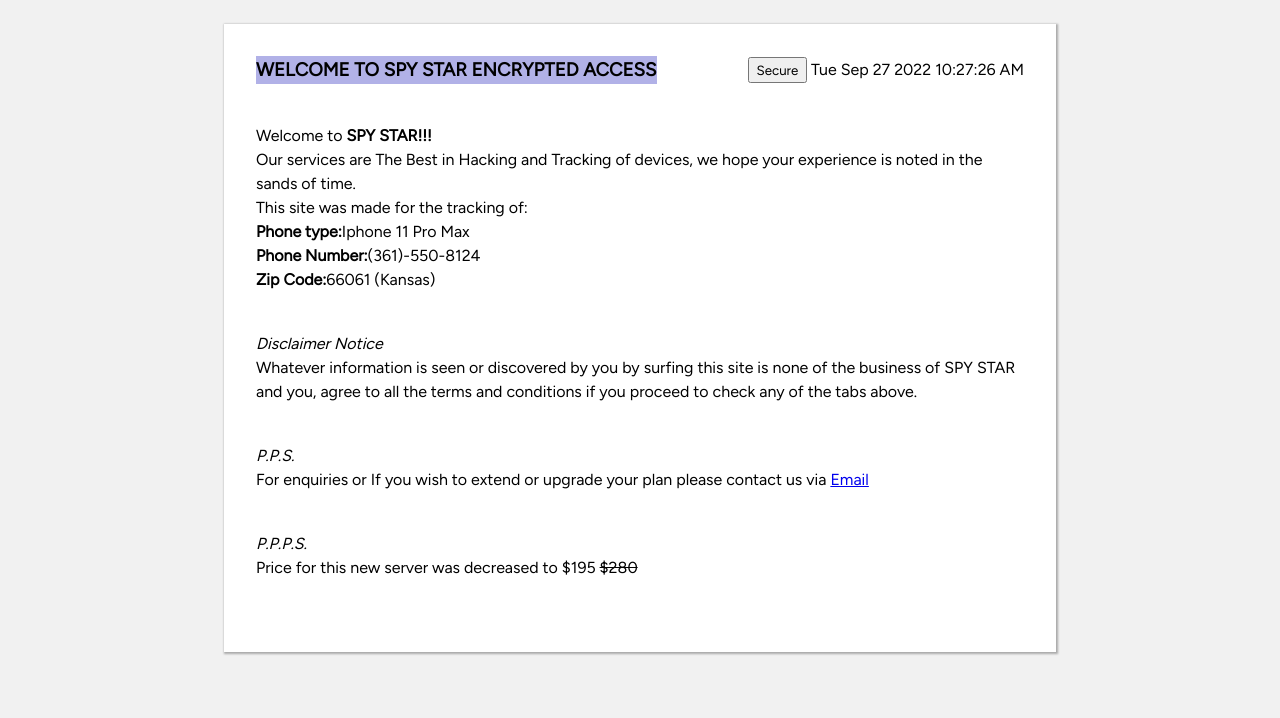
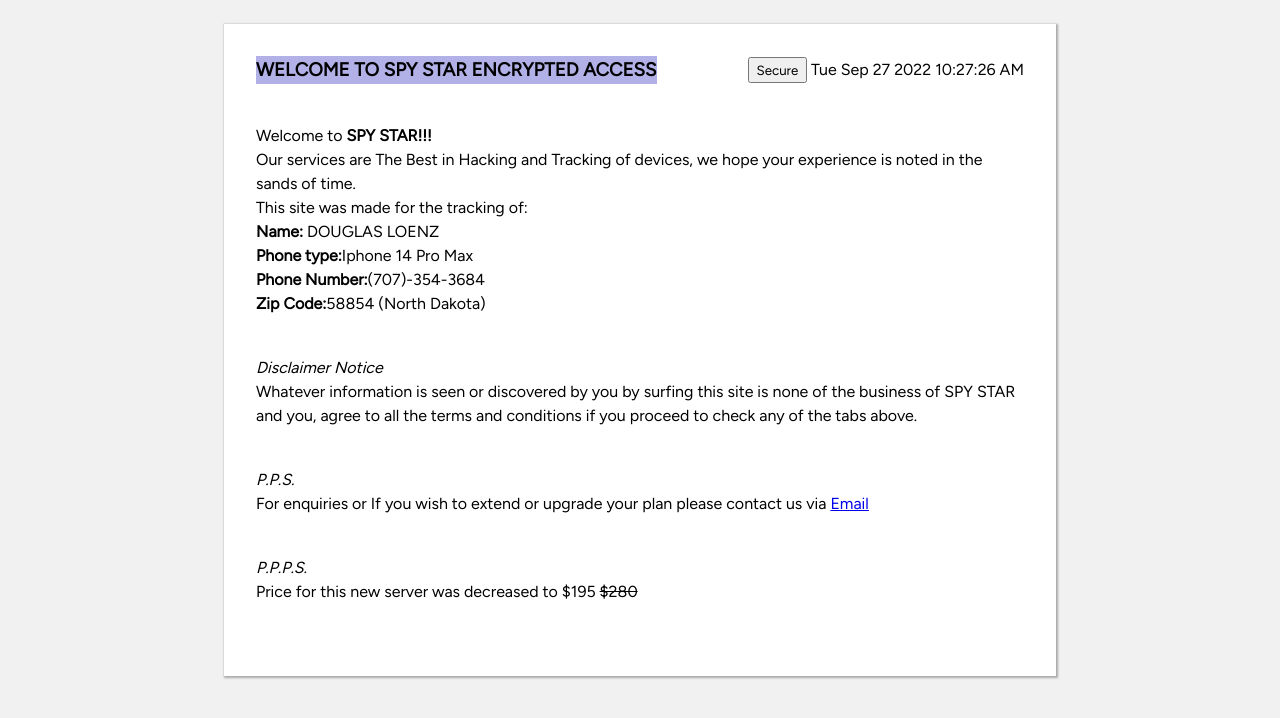
Before and after one commit to cybersam07/spy-star, a plain HTML site: page index.html in a window 1280 px wide. Shown: the part 64-782 px from the top of the page. Drawn offline with Linux system fonts and the light colour scheme.

Commit message:
Update index.html

```diff
--- a/index.html
+++ b/index.html
@@ -159,9 +159,10 @@
                     </p>
                     <p>This site was made for the tracking of:</p>
                     <ul>
-                        <li><strong>Phone type:</strong>Iphone 11 Pro Max</li>
-                        <li><strong>Phone Number:</strong>(361)-550-8124</li>
-                        <li><strong>Zip Code:</strong>66061 (Kansas)</li>
+                        <li><strong>Name:</strong> DOUGLAS LOENZ</li>
+                        <li><strong>Phone type:</strong>Iphone 14 Pro Max</li>
+                        <li><strong>Phone Number:</strong>(707)-354-3684</li>
+                        <li><strong>Zip Code:</strong>58854 (North Dakota)</li>
                     </ul>
                 </article>
                 <aside>
```
